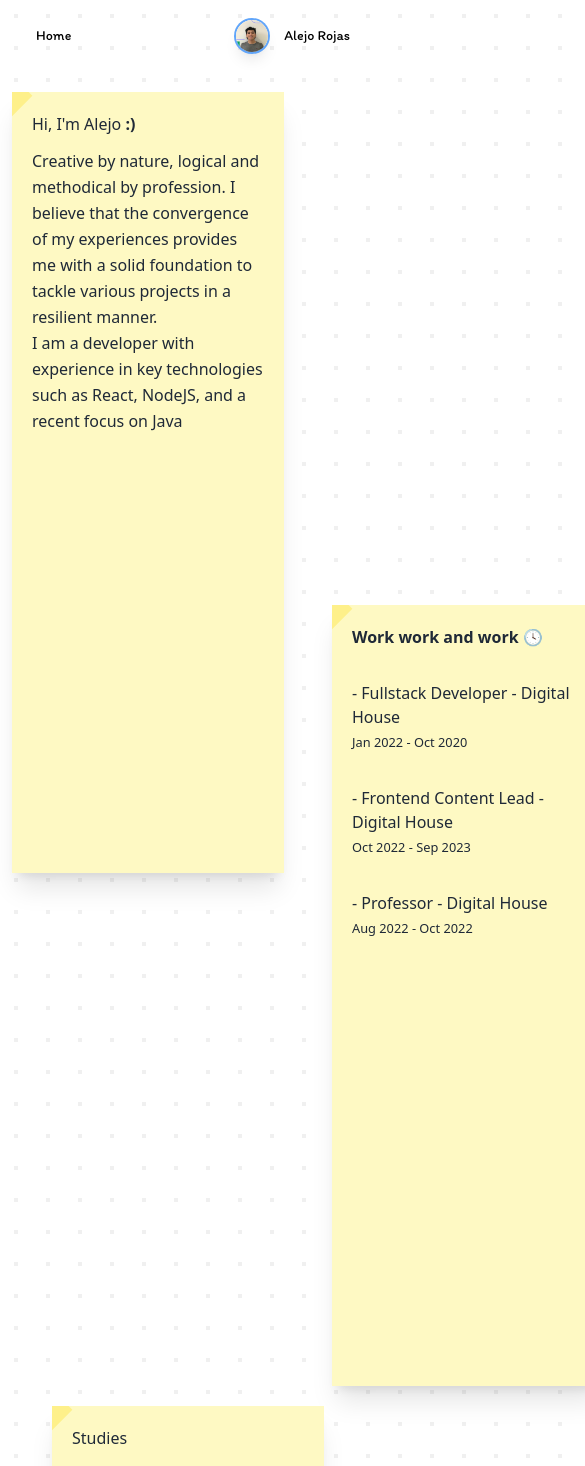
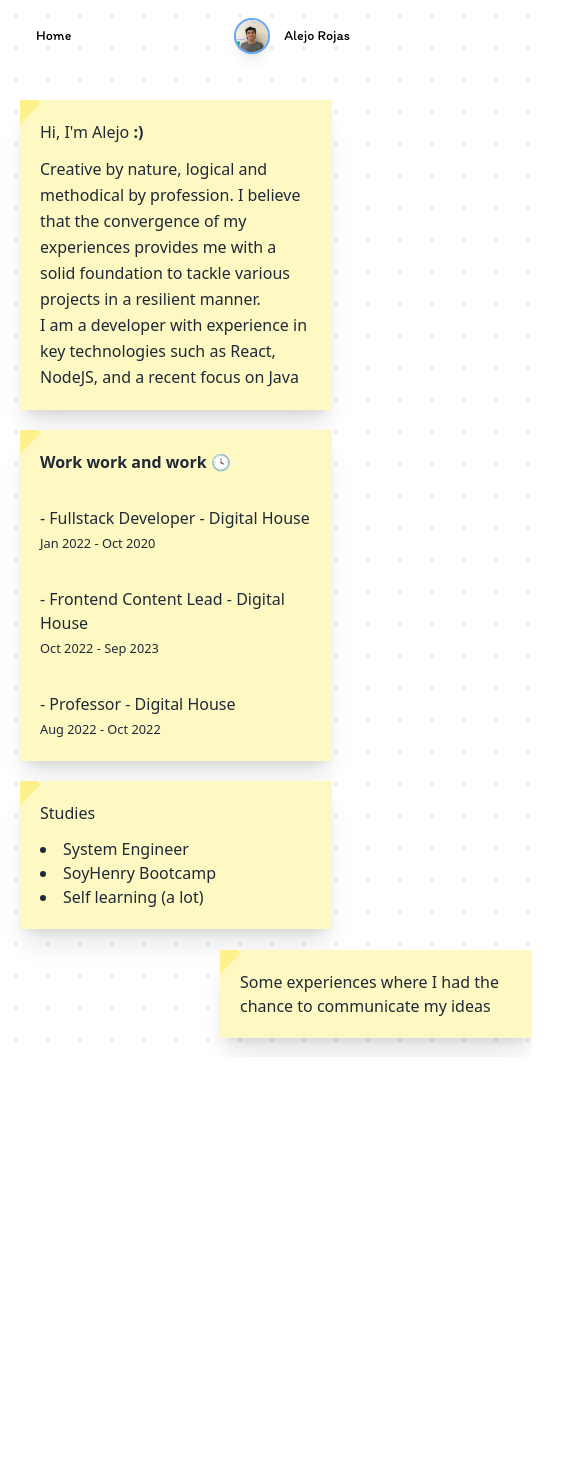
Before and after one commit to alejorrojas/portfolio-alejo, a Next.js app: page /about in a window 390 px wide. Shown: the top 1466 px of the page, 585 px wide, since content can reach past the window. After the commit the page ends 1057 px from the top, so only its background shows below. Built offline with nearby package versions, Linux system fonts and the light colour scheme.

Commit message:
add social page

```diff
--- a/app/about/page.tsx
+++ b/app/about/page.tsx
@@ -5,9 +5,8 @@ import dataAbout from '../_data/about.data'
 
 const About = () => {
   return (
-    <main className='min-w-screen min-h-screen flex xs:flex-row'>
-        <section>
-            <Note properties='cursor-pointer bg-amber-200' cornerProperties='bg-amber-300'>
+    <main className='min-w-screen min-h-screen xs:p-2 md:p-10'>
+            <Note properties='cursor-pointer bg-[#fae29b]' cornerProperties='bg-[#f5db90]'>
                 <header className=' mb-3'>
                     <h3>Hi, I&apos;m Alejo <span className='font-semibold'>:)</span></h3>
                 </header>
@@ -15,11 +14,11 @@ const About = () => {
                 <p className='leading-relaxed ' >{dataAbout.presentation.aside}</p>
             </Note>
 
-            <Note properties='cursor-pointer relative left-80 bottom-72 bg-amber-200' cornerProperties="bg-amber-300">
+            <Note properties='cursor-pointer bg-[#fae29b]' cornerProperties='bg-[#f5db90]'>
                     <header className=''>
                         <h3 className='font-semibold'>Work work and work 🕓</h3>
                     </header>
-                    <ul className='mt-8'>
+                    <ul className='md:mt-8 xs:mt-3'>
                         {dataAbout.work.map((work, i) => (
                             <li className='list-none mt-8' key={i}>
                                 <p>- {work.title}</p>
@@ -29,7 +28,7 @@ const About = () => {
                     </ul>
             </Note>
 
-            <Note properties='cursor-pointer relative left-10 bottom-72 bg-amber-200' cornerProperties="bg-amber-300">
+            <Note properties='cursor-pointer bg-[#fae29b]' cornerProperties='bg-[#f5db90]'>
                 <header className='mb-3'>
                         <h3>Studies</h3>
                 </header>
@@ -38,12 +37,9 @@ const About = () => {
                     ))}
 
             </Note>
-        </section>
-        <section>
-            <Note properties='cursor-pointer relative left-96 bg-amber-200' cornerProperties="bg-amber-300">
-
+            <Note properties='cursor-pointer bg-[#fae29b]' cornerProperties='bg-[#f5db90]' position={{x:200,y:1}}>
+                <p>Some experiences where I had the chance to communicate my ideas</p>
             </Note>
-        </section>
     </main>
   )
 }
--- a/app/features/Note/Note.component.tsx
+++ b/app/features/Note/Note.component.tsx
@@ -4,11 +4,11 @@ import INote from "./note.types";
 
 
 
-const Note: FC<INote> = ({ children, properties, cornerProperties }) => {
+const Note: FC<INote> = ({ children, properties, cornerProperties, position }) => {
     const nodeRef = useRef(null);
 
     return (
-        <Draggable nodeRef={nodeRef} >
+        <Draggable nodeRef={nodeRef} defaultPosition={position} >
             <article ref={nodeRef}  className={`${properties} text-gray-800 md:text-xl leading-normal md:h-96 md:w-96 xs:w-5/6 xs:h-5/6 md:m-10 xs:m-3 xs:mt-5 p-5  xs:text-base bg-yellow-100 shadow-xl relative overflow-hidden`}>
                 <div className={`${cornerProperties} absolute top-0 left-0 w-5 h-8 bg-yellow-200 transform rotate-45 -translate-x-2 -translate-y-2`}></div>
                 {children}
--- a/app/features/Note/note.types.ts
+++ b/app/features/Note/note.types.ts
@@ -4,4 +4,8 @@ export default interface INote extends ReactProps{
     //Optional properties for specific outside styling
     properties?: string,
     cornerProperties?: string,
+    position?: {
+        x: number,
+        y: number
+    }
 }
--- a/app/page.tsx
+++ b/app/page.tsx
@@ -4,7 +4,7 @@ import Note from "./features/Note"
 
 const Home = () => {
   return (
-    <main className="flex min-w-screen min-h-screen justify-start xs:p-2 lg:p-24 md:p-24">
+    <main className="flex min-w-screen min-h-screen xs:p-2 md:p-10">
       <Note>
         <header className="cursor-pointer">
           <p>Hey guys,</p>
--- /dev/null
+++ b/app/social/page.tsx
@@ -0,0 +1,22 @@
+'use client'
+import React from 'react'
+import Note from '../features/Note'
+
+const Social = () => {
+  return (
+    <main className='xs:p-2 md:p-10 min-w-screen min-h-screen'>
+        <Note properties='cursor-pointer bg-blue-200 relative left-20 top-20' cornerProperties='bg-blue-200'>
+            <header>
+                <h3 className='mb-5'>Reach me out!</h3>
+            </header>
+            <ul className="leading-relaxed">
+                <li><a target='_blank' href='https://www.linkedin.com/in/alejorrojas/'>📌 <span className='underline'>Linkedin</span></a></li>
+                <li><a target='_blank' href='https://github.com/alejorrojas'>📌 <span className='underline'>Github</span></a></li>
+                <li><a target='_blank' href='https://vsco.co/alejorrojas/gallery'>📌 <span className='underline'>VSCO</span></a></li>
+            </ul>
+        </Note>
+    </main>
+  )
+}
+
+export default Social
--- a/app/work/page.tsx
+++ b/app/work/page.tsx
@@ -5,7 +5,7 @@ import Note from '../features/Note'
 
 const Work = () => {
   return (
-    <main className="flex xl:flex-row xs:flex-col min-w-screen min-h-screen items-center justify-evenly xs:p-2 lg:p-24 md:p-24">
+    <main className="flex xl:flex-row xs:flex-col min-w-screen min-h-screen items-center justify-evenly xs:p-2 md:p-16">
     {dataWork.map((work, i) =>(
       <Note key={i}>
         <header className='cursor-pointer'>
```
